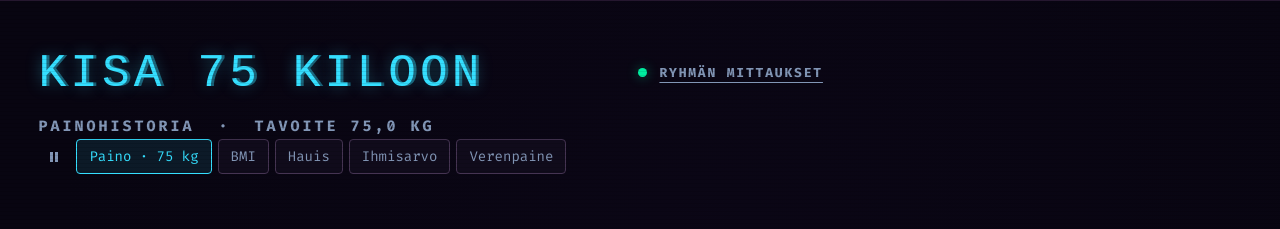
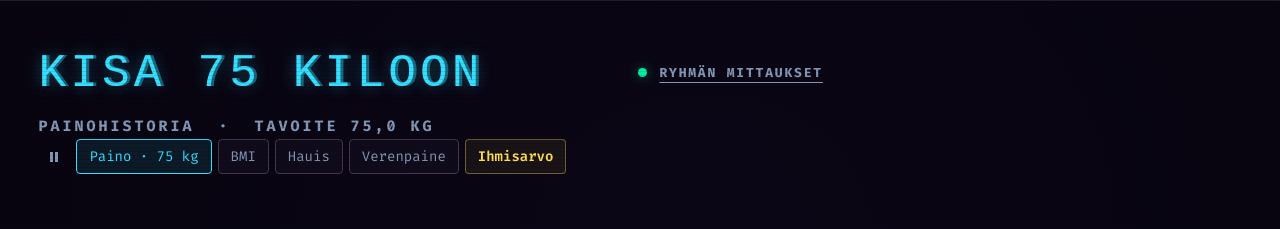
Before and after one commit to FinThunderstorm/race-to-75, a React (Vite) app in the folder frontend/: page / in a window 1280 px wide. Shown: the top 229 px of the page. Built offline with nearby package versions, Linux system fonts and the light colour scheme; no server answers; a web font is replaced by a local one.

Commit message:
Move Ihmisarvo to last and highlight it

```diff
--- a/frontend/src/Home.tsx
+++ b/frontend/src/Home.tsx
@@ -139,6 +139,7 @@ export const Home = ({ radiator = false }: { radiator?: boolean }) => {
               <button
                 key={option}
                 type="button"
+                className={option === 'score' ? 'race-mode-score' : undefined}
                 aria-pressed={mode === option}
                 onClick={() => {
                   const next = new URLSearchParams(params)
--- a/frontend/src/race/raceModes.ts
+++ b/frontend/src/race/raceModes.ts
@@ -2,7 +2,7 @@ import { chartWindow, prepareMeasurementHistory, type RaceParticipant } from './
 import { bicepsIndex, bmiIndex, prepareScoreHistory, type ScoreComponents } from './raceIndices'
 
 export type RaceMode = 'classic' | 'bmi' | 'biceps' | 'score' | 'blood-pressure'
-export const raceModeOrder: RaceMode[] = ['classic', 'bmi', 'biceps', 'score', 'blood-pressure']
+export const raceModeOrder: RaceMode[] = ['classic', 'bmi', 'biceps', 'blood-pressure', 'score']
 export function parseRaceMode(value: string | null): RaceMode {
   return raceModeOrder.find((mode) => mode === value) ?? 'classic'
 }
--- a/frontend/src/styles.css
+++ b/frontend/src/styles.css
@@ -147,6 +147,12 @@ p {
   background: #100b1b;
   color: var(--secondary);
   font: inherit;
+}
+.race-mode .race-mode-score {
+  border-color: #ffdf5260;
+  background: #ffdf5210;
+  color: #ffdf52;
+  font-weight: 600;
 }
 .race-mode button:hover {
   border-color: var(--cyan);
```
Also changed, not shown: 2 other files (tests, documents, lock files or other folders).
